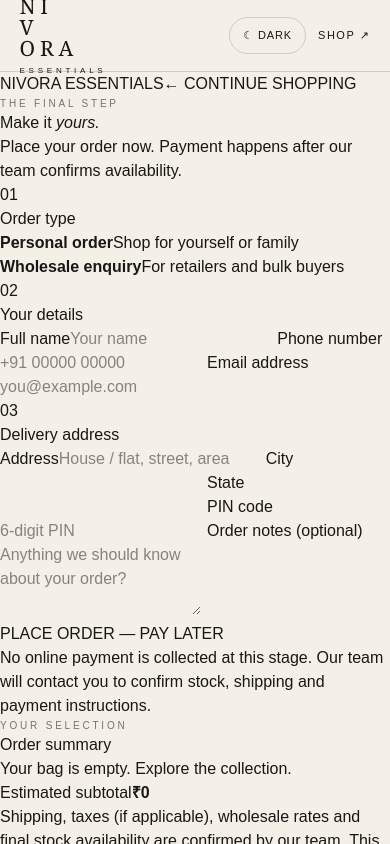
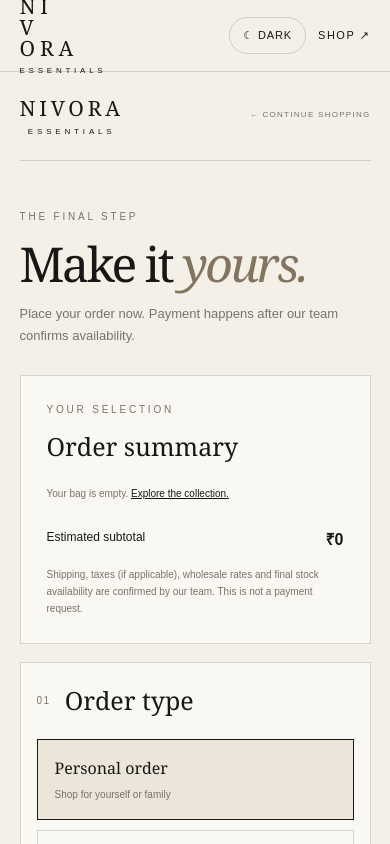
Before and after one commit to sikkaaryan/nivora-essentials, a Next.js app: page /checkout in a window 390 px wide. Shown: the top 844 px of the page. Built offline with nearby package versions, Linux system fonts and the light colour scheme.

Commit message:
Add responsive retail and wholesale checkout styling

```diff
--- a/app/globals.css
+++ b/app/globals.css
@@ -203,3 +203,69 @@ button { font: inherit; }
   .dialog-copy h2 { font-size:32px; }
   .cart-drawer { padding:24px 18px; }
 }
+
+
+/* Checkout */
+.checkout-page { min-height:100vh; background:var(--bg); }
+.checkout-shell { width:min(1180px,100%); margin:0 auto; padding:32px 5vw 24px; }
+.checkout-top { display:flex; align-items:center; justify-content:space-between; padding-bottom:24px; border-bottom:1px solid var(--line); }
+.checkout-wordmark { font:24px Georgia,serif; letter-spacing:.18em; }
+.checkout-wordmark span { display:block; font:8px Arial,sans-serif; letter-spacing:.48em; margin-top:5px; text-align:center; }
+.checkout-back { color:var(--muted); font-size:9px; letter-spacing:.16em; }
+.checkout-heading { padding:62px 0 36px; }
+.checkout-heading h1,.checkout-success h1 { font:400 clamp(48px,7vw,82px)/.98 Georgia,serif; letter-spacing:-.05em; margin:16px 0; }
+.checkout-heading h1 em,.checkout-success h1 em { color:var(--accent); font-weight:400; }
+.checkout-heading p { color:var(--muted); font-size:13px; line-height:1.7; }
+.checkout-grid { display:grid; grid-template-columns:minmax(0,1.5fr) minmax(280px,.8fr); gap:42px; align-items:start; }
+.checkout-fields { display:flex; flex-direction:column; gap:18px; }
+.checkout-panel,.checkout-summary { border:1px solid var(--line); padding:26px; background:var(--surface-raised); }
+.checkout-section-title { display:flex; align-items:center; gap:14px; margin-bottom:22px; }
+.checkout-section-title > span { color:var(--muted); font-size:10px; letter-spacing:.15em; }
+.checkout-section-title h2,.checkout-summary h2 { font:400 25px Georgia,serif; margin:0; }
+.order-type-options { display:grid; grid-template-columns:1fr 1fr; gap:10px; }
+.order-type-options button { display:flex; flex-direction:column; align-items:flex-start; gap:8px; text-align:left; padding:17px; border:1px solid var(--line); background:transparent; color:var(--text); cursor:pointer; }
+.order-type-options button.chosen { border-color:var(--text); background:var(--surface); }
+.order-type-options strong { font:400 16px Georgia,serif; }
+.order-type-options span { color:var(--muted); font-size:10px; }
+.checkout-form-grid { display:grid; grid-template-columns:1fr 1fr; gap:16px; }
+.checkout-form-grid label { display:flex; flex-direction:column; gap:8px; color:var(--muted); font-size:9px; letter-spacing:.14em; text-transform:uppercase; }
+.checkout-form-grid input,.checkout-form-grid textarea { width:100%; border:1px solid var(--line); border-radius:0; background:var(--bg); color:var(--text); padding:13px 12px; font:12px Arial,sans-serif; letter-spacing:0; text-transform:none; outline-offset:2px; }
+.checkout-form-grid input:focus,.checkout-form-grid textarea:focus { outline:1px solid var(--accent); }
+.checkout-form-grid textarea { resize:vertical; line-height:1.6; }
+.full-field { grid-column:1/-1; }
+.checkout-hint { color:var(--muted); font-size:10px; line-height:1.7; margin:14px 0 0; }
+.checkout-hint a { color:var(--text); text-decoration:underline; }
+.checkout-summary { position:sticky; top:20px; }
+.checkout-summary h2 { margin:12px 0 22px; }
+.checkout-line { display:flex; justify-content:space-between; align-items:flex-start; gap:12px; padding:15px 0; border-bottom:1px solid var(--line); font-size:11px; }
+.checkout-line > div { display:flex; flex-direction:column; gap:7px; }
+.checkout-line strong { font:400 15px Georgia,serif; }
+.checkout-line span { color:var(--muted); font-size:9px; }
+.checkout-line b { white-space:nowrap; font-weight:500; }
+.checkout-total { display:flex; justify-content:space-between; gap:12px; padding-top:22px; margin-top:4px; font-size:12px; }
+.checkout-total strong { font-size:16px; }
+.checkout-submit,.checkout-primary { display:block; width:100%; border:0; background:var(--text); color:var(--bg); padding:18px 20px; text-align:center; font-size:10px; letter-spacing:.17em; cursor:pointer; }
+.checkout-submit:disabled { opacity:.45; cursor:not-allowed; }
+.checkout-error { padding:14px 16px; background:#8e332b; color:white; font-size:12px; line-height:1.6; }
+.checkout-legal { color:var(--muted); font-size:10px; line-height:1.7; text-align:center; margin:0; }
+.checkout-footer { border-top:1px solid var(--line); margin-top:54px; padding-top:22px; color:var(--muted); text-align:center; font-size:8px; letter-spacing:.2em; }
+.checkout-success { min-height:75vh; width:min(650px,100%); margin:0 auto; display:flex; flex-direction:column; justify-content:center; align-items:flex-start; padding:50px 8vw; }
+.success-mark { width:48px; height:48px; display:grid; place-items:center; border:1px solid var(--line); border-radius:50%; margin:34px 0 18px; font-size:22px; }
+.checkout-success > p { color:var(--muted); font-size:13px; line-height:1.9; }
+.checkout-success > p strong { color:var(--text); }
+.checkout-success .checkout-small { font-size:10px; }
+.checkout-success .checkout-primary { margin-top:20px; max-width:260px; }
+@media(max-width:760px) {
+  .checkout-shell { padding:22px 5vw; }
+  .checkout-grid { grid-template-columns:1fr; gap:18px; }
+  .checkout-heading { padding:48px 0 28px; }
+  .checkout-summary { position:static; grid-row:1; }
+  .checkout-panel { padding:20px 16px; }
+}
+@media(max-width:430px) {
+  .checkout-back { font-size:8px; }
+  .checkout-wordmark { font-size:21px; }
+  .order-type-options { grid-template-columns:1fr; }
+  .checkout-form-grid { grid-template-columns:1fr; }
+  .full-field { grid-column:auto; }
+}
```
